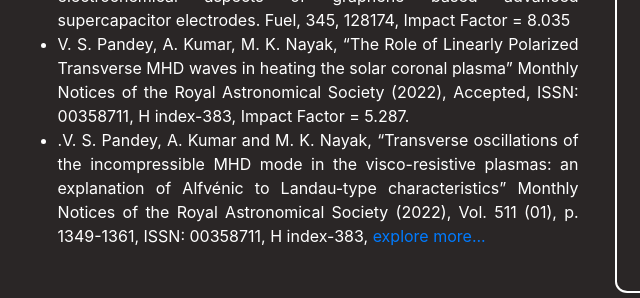
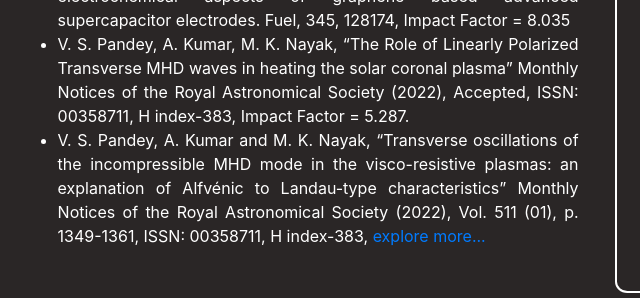
Before and after one commit to aykumar21/vport, a plain HTML site: page index.html in a window 1280 px wide. Shown: the part 2820-3118 px from the top of the page, 0-640 px from the left. Drawn offline with nearby package versions, Linux system fonts and the light colour scheme.

Commit message:
slight correction in name
.V.S. to V.S.

```diff
--- a/index.html
+++ b/index.html
@@ -289,7 +289,7 @@
           (2022), Accepted, ISSN: 00358711, H index-383, Impact Factor = 5.287.
         </li>
         <li>
-          .V. S. Pandey, A. Kumar and M. K. Nayak, “Transverse oscillations of the incompressible
+          V. S. Pandey, A. Kumar and M. K. Nayak, “Transverse oscillations of the incompressible
           MHD mode in the visco-resistive plasmas: an explanation of Alfvénic to Landau-type
           characteristics” Monthly Notices of the Royal Astronomical Society (2022), Vol. 511 (01),
           p. 1349-1361, ISSN: 00358711, H index-383, <a href="https://scholar.google.com/citations?user=Fz08LPkAAAAJ">explore more...</a>
```
